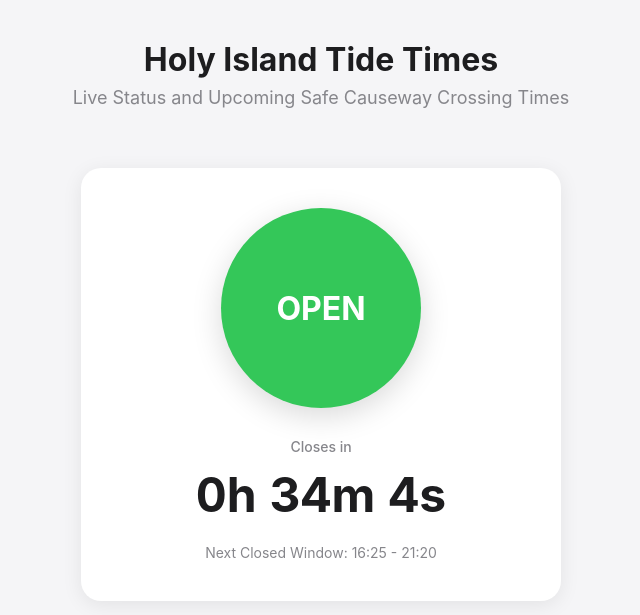
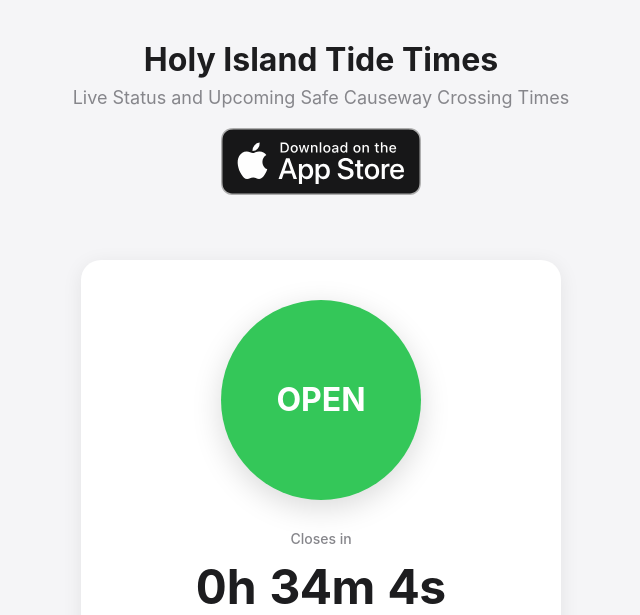
Before and after one commit to leon44/causewaywebapp, a Flask app: page / in a window 1280 px wide. Shown: the top 615 px of the page, without its empty margins (319-959 px from the left). Run offline with Flask 3, Linux system fonts and the light colour scheme.

Commit message:
Optimised

```diff
--- a/templates/index.html
+++ b/templates/index.html
@@ -119,6 +119,27 @@
 
         .ios-banner .close-btn:hover {
             color: white;
+        }
+
+        .app-download-btn-image {
+            display: block;
+            margin: 15px auto 25px;
+            max-width: 200px;
+            text-decoration: none;
+            transition: transform 0.2s ease;
+            opacity: 0.9;
+        }
+
+        .app-download-btn-image:hover {
+            transform: translateY(-2px);
+        }
+
+        .app-download-btn-image:active {
+            transform: translateY(0);
+        }
+
+        .android .app-download-btn-image {
+            display: none;
         }
 
         .container {
@@ -496,6 +517,10 @@
             <p class="subtitle">Live Status and Upcoming Safe Causeway Crossing Times</p>
         </header>
 
+        <a href="https://apps.apple.com/nl/app/holy-island-crossing-times/id6760356995" target="_blank" class="app-download-btn-image">
+            <img src="{{ url_for('static', filename='Download_on_the_App_Store_Badge_US-UK_RGB_blk_092917.svg') }}" alt="Download on the App Store" style="width: 100%; height: auto; display: block;">
+        </a>
+
         <div id="app" class="loading">
             Loading tide information...
         </div>
```
Also changed, not shown: static/Download_on_the_App_Store_Badge_US-UK_RGB_blk_092917.svg (added).
